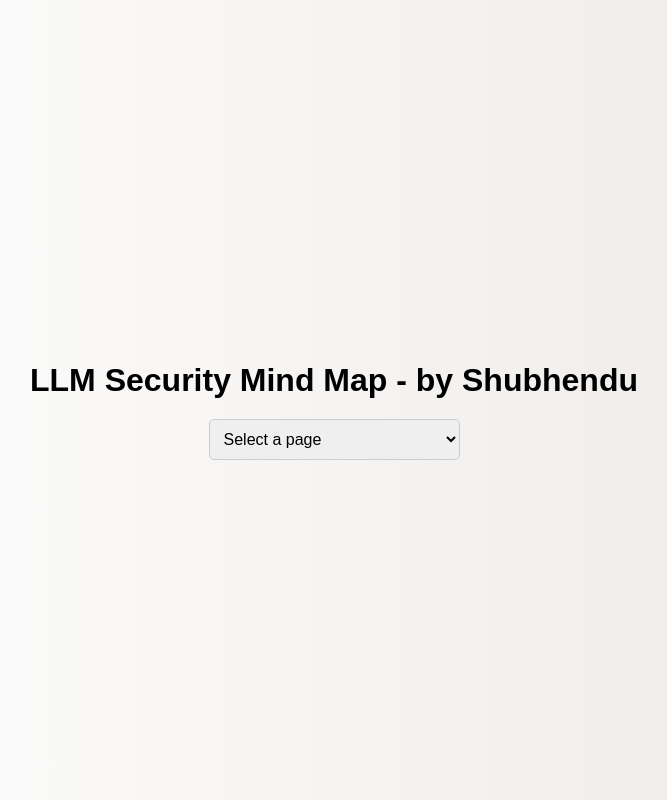
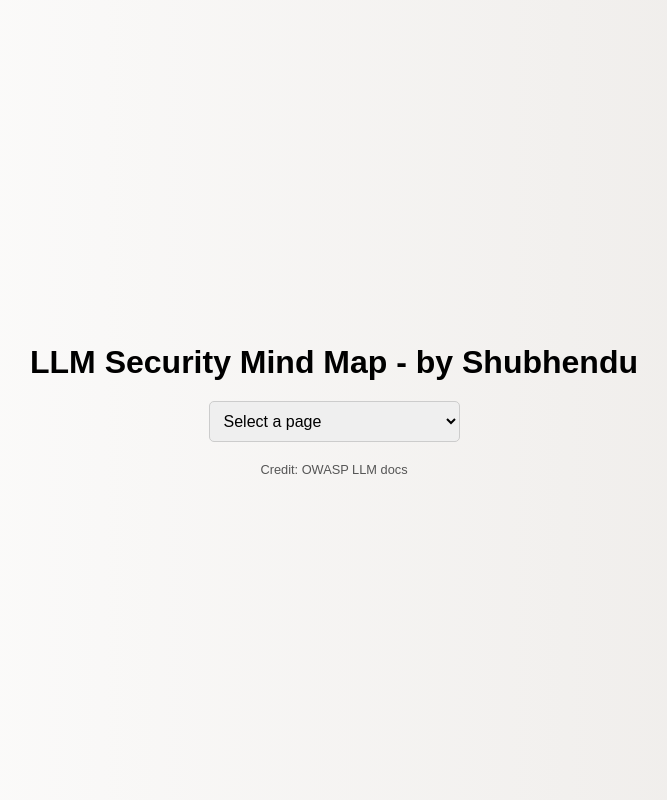
Before and after one commit to sivolko/ai-security-threats-control-navigator, a plain HTML site: page index.html in a window 1280 px wide. Shown: the whole page, without its empty margins (306-973 px from the left). Drawn offline with Linux system fonts and the light colour scheme.

Commit message:
Update index.html

```diff
--- a/index.html
+++ b/index.html
@@ -30,6 +30,12 @@
       border-radius: 5px;
       border: 1px solid #ccc;
       animation: fadeIn 2s ease-in-out 1s;
+    }
+
+    footer {
+      margin-top: 20px;
+      font-size: 0.8em;
+      color: #555;
     }
 
     @keyframes backgroundAnimation {
@@ -67,6 +73,13 @@
     <option value="">Select a page</option>
     <option value="AI-security-threats-navigator.html">AI Security Threats Navigator</option>
     <option value="another-markmap.html">Another Markmap</option>
+    <option value="LLM01.html">LLM01</option>
+    <option value="LLM03.html">LLM03</option>
+    <option value="agentic-ai-threat-modeling.html">Agentic AI Threat Modeling</option>
+    <option value="llm-security-solutions.html">LLM Security Solutions</option>
   </select>
+  <footer>
+    Credit: OWASP LLM docs
+  </footer>
 </body>
 </html>
```
